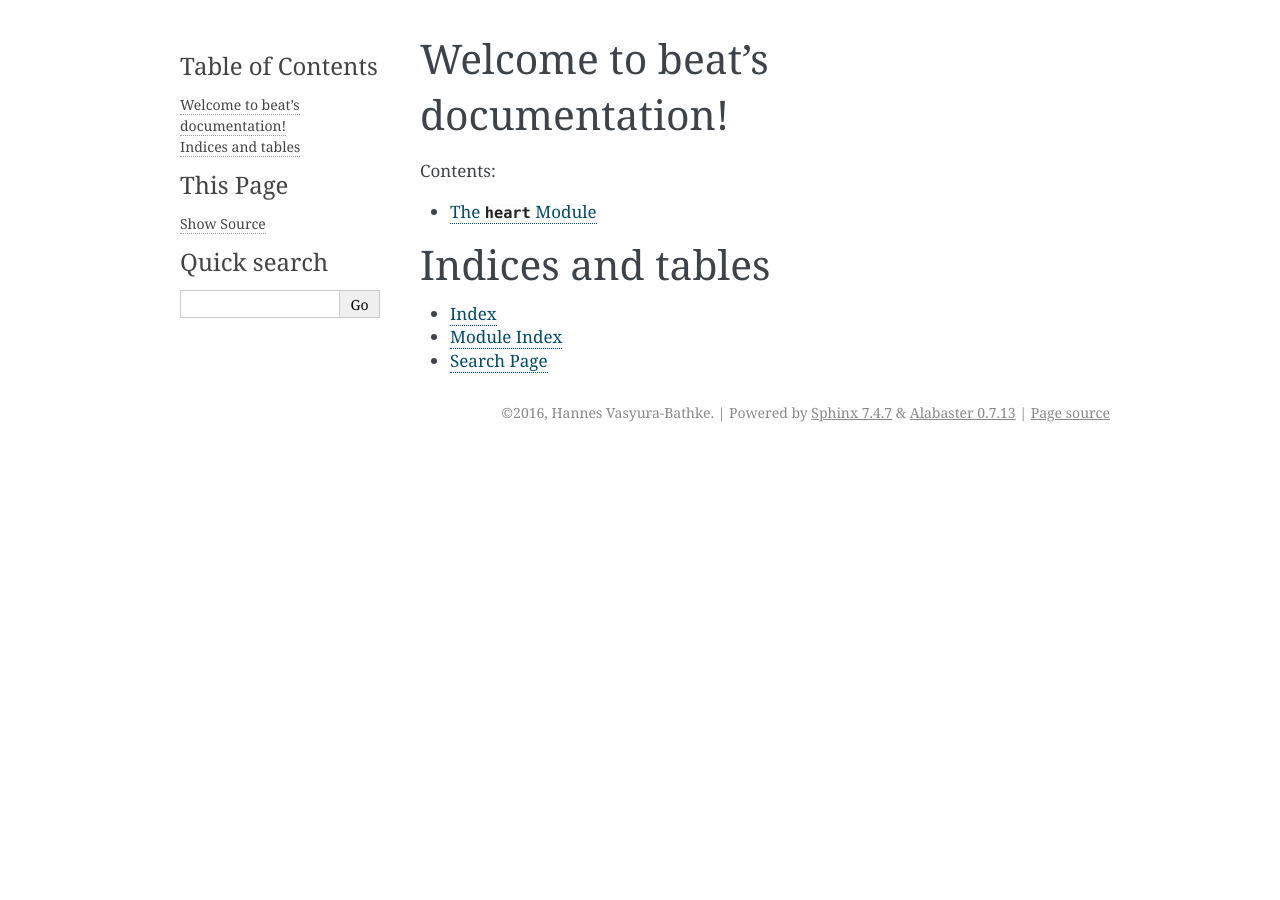
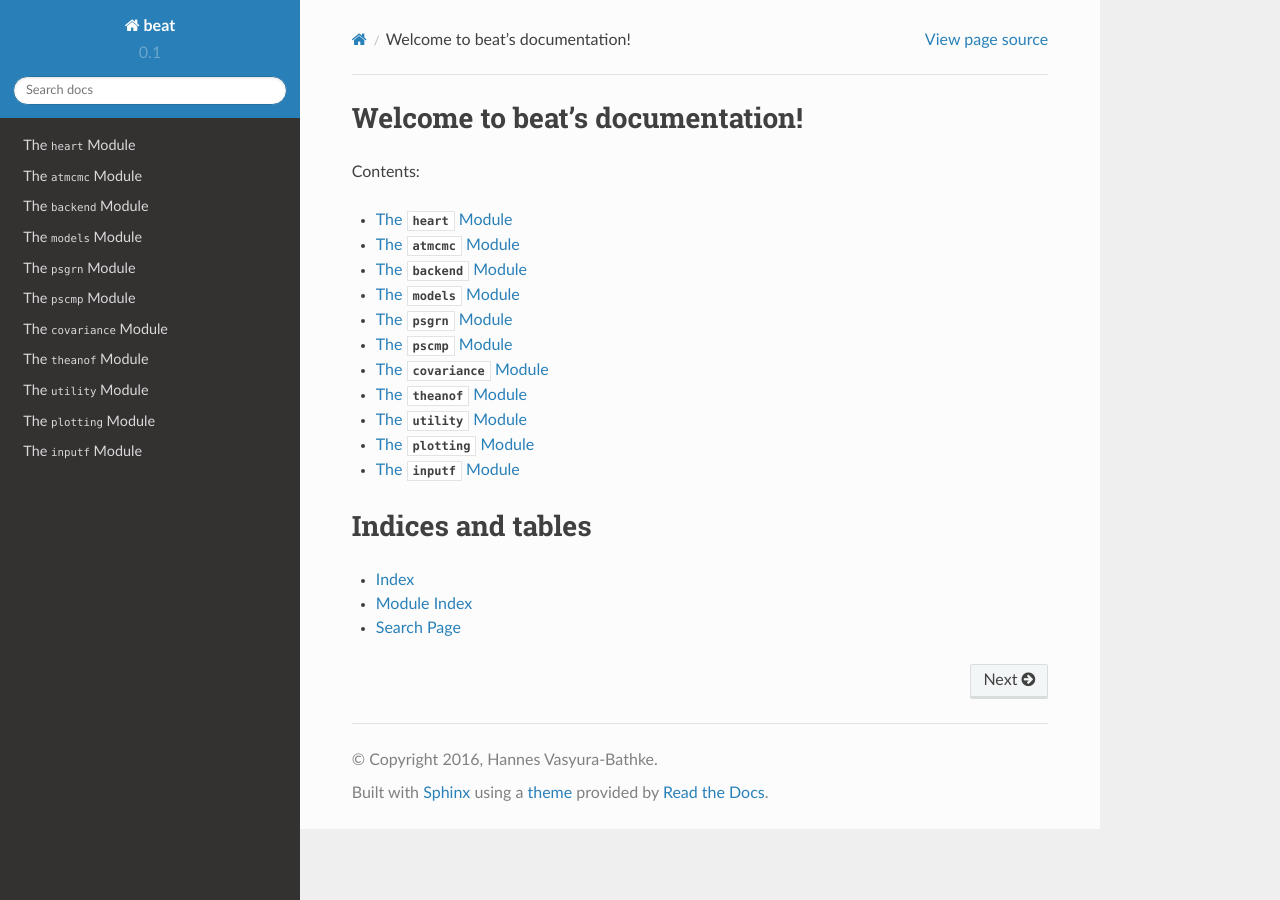
Before and after one commit to hvasbath/beat, a Sphinx documentation site: the page built from docs/index.rst, in a window 1280 px wide. Built offline with Sphinx 7.4.7 and the Read the Docs theme 2.0.0, drawn with Linux system fonts in a browser that asks for light colours.

Commit message:
continue documentation ... changed theme to rtd

```diff
--- a/docs/api.rst
+++ b/docs/api.rst
@@ -4,3 +4,73 @@ The :mod:`heart` Module
 
 .. automodule:: heart
    :members:
+
+
+The :mod:`atmcmc` Module
+========================
+
+.. automodule:: atmcmc
+   :members:
+
+
+The :mod:`backend` Module
+=========================
+
+.. automodule:: backend
+   :members:
+
+
+The :mod:`models` Module
+========================
+
+.. automodule:: models
+   :members:
+
+
+The :mod:`psgrn` Module
+=======================
+
+.. automodule:: psgrn
+   :members:
+
+
+The :mod:`pscmp` Module
+=======================
+
+.. automodule:: pscmp
+   :members:
+
+
+The :mod:`covariance` Module
+============================
+
+.. automodule:: covariance
+   :members:
+
+
+The :mod:`theanof` Module
+=========================
+
+.. automodule:: theanof
+   :members:
+
+
+The :mod:`utility` Module
+=========================
+
+.. automodule:: utility
+   :members:
+
+
+The :mod:`plotting` Module
+==========================
+
+.. automodule:: plotting
+   :members:
+
+
+The :mod:`inputf` Module
+========================
+
+.. automodule:: inputf
+   :members:
--- a/docs/conf.py
+++ b/docs/conf.py
@@ -125,7 +125,7 @@ todo_include_todos = False
 # The theme to use for HTML and HTML Help pages.  See the documentation for
 # a list of builtin themes.
 #
-html_theme = 'alabaster'
+html_theme = 'sphinx_rtd_theme'
 
 # Theme options are theme-specific and customize the look and feel of a theme
 # further.  For a list of options available for each theme, see the
```
Also changed, not shown: 2 other files.
